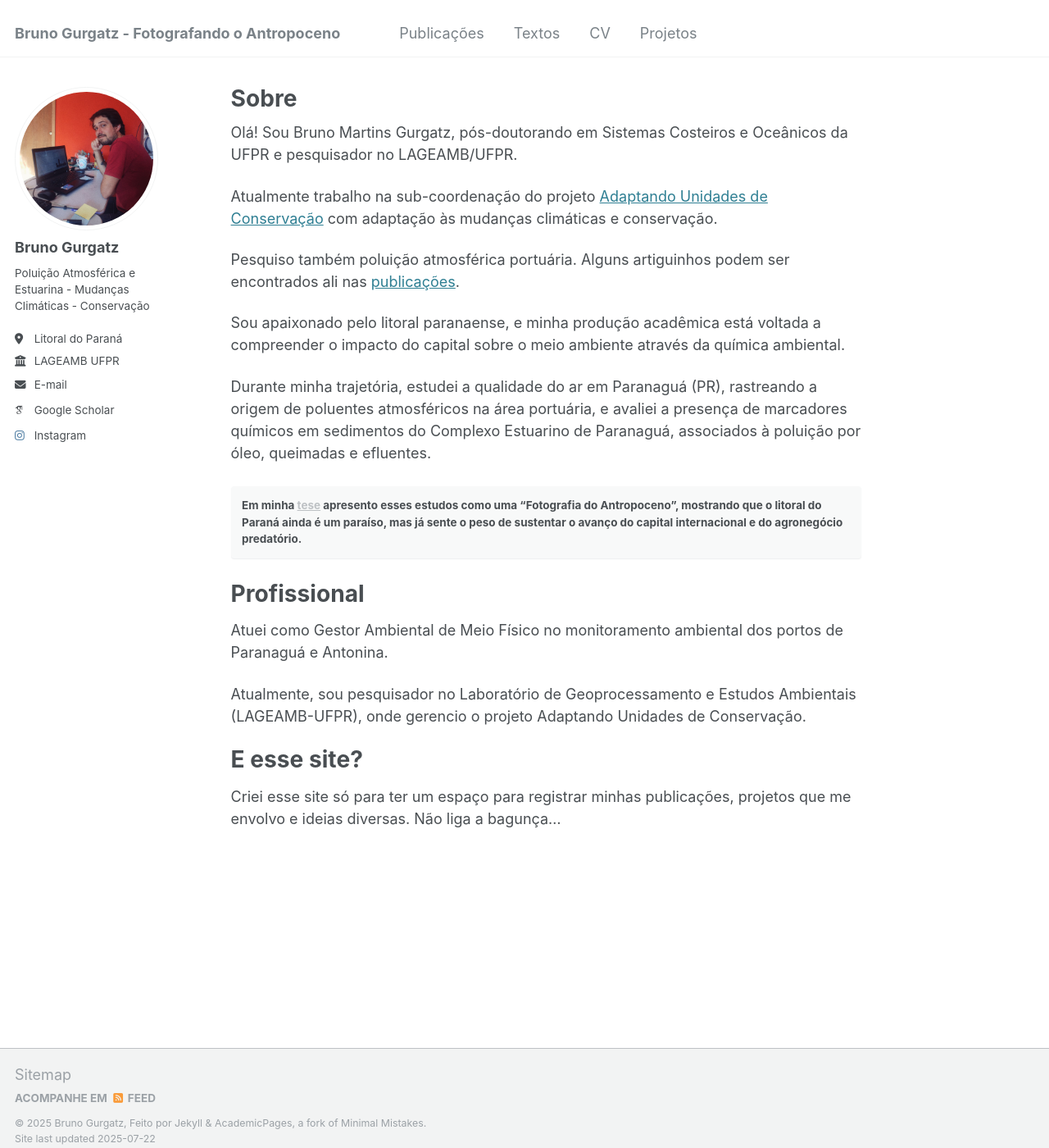
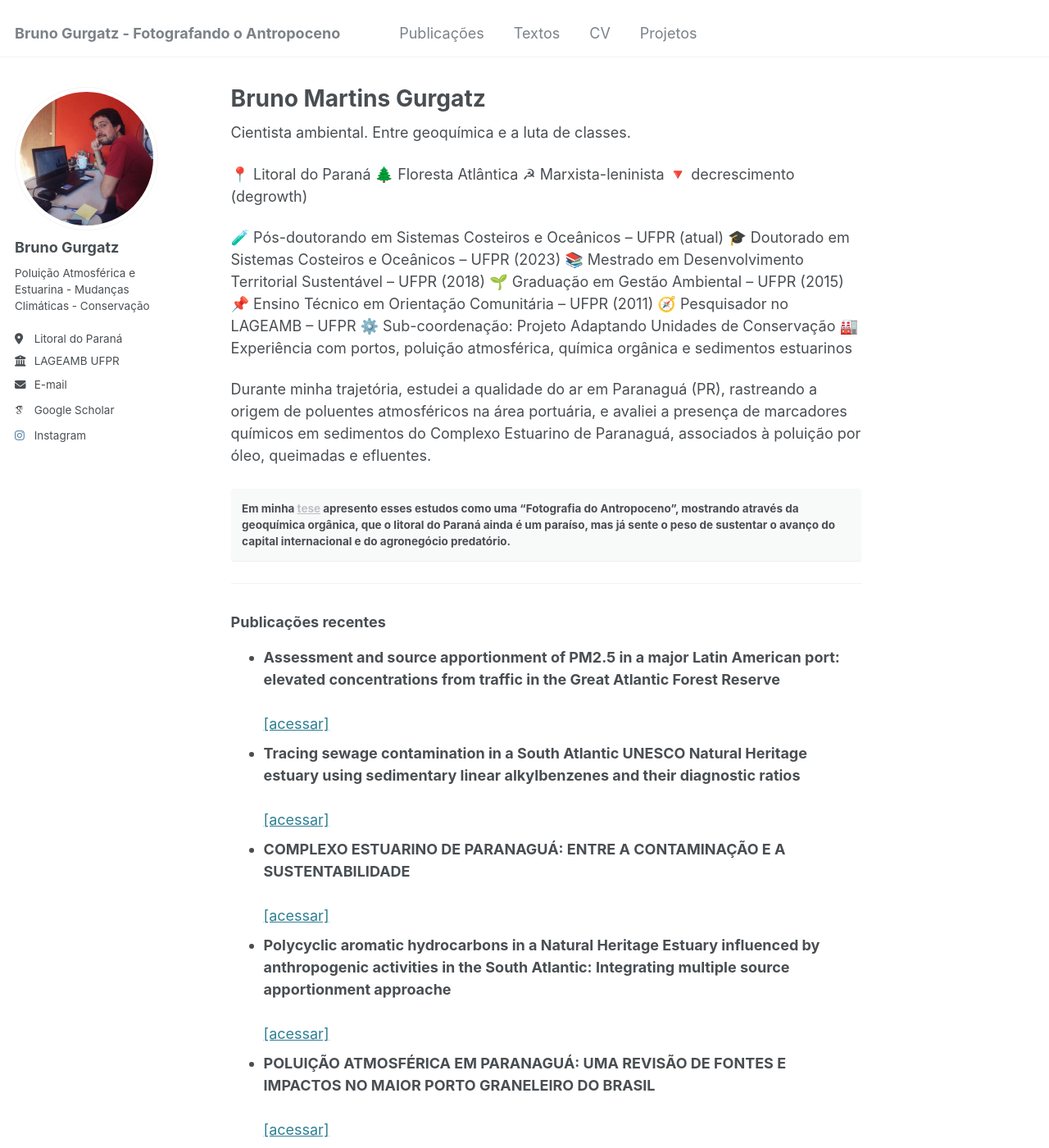
Before and after one commit to brunogurgatz/brunogurgatz.github.io, a Jekyll site: the page built from _pages/about.md, in a window 1280 px wide and 1400 px high. Shown: the whole window at 82% size. Built offline with Jekyll 4.4.1, drawn with Linux system fonts in a browser that asks for light colours; some web fonts are replaced; some of the changed text lies outside the part shown.

Commit message:
Update about.md

```diff
--- a/_pages/about.md
+++ b/_pages/about.md
@@ -1,32 +1,59 @@
 ---
 permalink: /
-title: "Sobre"
+title: "Bruno Martins Gurgatz"
 author_profile: true
 redirect_from:
   - /about/
   - /about.html
 ---
 
-Olá! Sou Bruno Martins Gurgatz, pós-doutorando em Sistemas Costeiros e Oceânicos da UFPR e pesquisador no LAGEAMB/UFPR.
 
-Atualmente trabalho na sub-coordenação do projeto [Adaptando Unidades de Conservação](https://lageamb.ufpr.br/elementor-14562/) com adaptação às mudanças climáticas e conservação.
+Cientista ambiental. Entre geoquímica e a luta de classes.
 
-Pesquiso também poluição atmosférica portuária. Alguns artiguinhos podem ser encontrados ali nas [publicações](/publications).
+<span class="badge">📍 Litoral do Paraná</span>
+<span class="badge">🌲 Floresta Atlântica</span>
+<span class="badge">☭ Marxista-leninista</span>
+<span class="badge">🔻 decrescimento (degrowth)</span>
 
-Sou apaixonado pelo litoral paranaense, e minha produção acadêmica está voltada a compreender o impacto do capital sobre o meio ambiente através da química ambiental.
+<span class="badge">🧪 Pós-doutorando em Sistemas Costeiros e Oceânicos – UFPR (atual)</span>
+<span class="badge">🎓 Doutorado em Sistemas Costeiros e Oceânicos – UFPR (2023)</span>
+<span class="badge">📚 Mestrado em Desenvolvimento Territorial Sustentável – UFPR (2018)</span>
+<span class="badge">🌱 Graduação em Gestão Ambiental – UFPR (2015)</span>
+<span class="badge">📌 Ensino Técnico em Orientação Comunitária – UFPR (2011)</span>
+<span class="badge">🧭 Pesquisador no LAGEAMB – UFPR</span>
+<span class="badge">⚙️ Sub-coordenação: Projeto Adaptando Unidades de Conservação</span>
+<span class="badge">🏭 Experiência com portos, poluição atmosférica, química orgânica e sedimentos estuarinos</span>
+
+
 
 Durante minha trajetória, estudei a qualidade do ar em Paranaguá (PR), rastreando a origem de poluentes atmosféricos na área portuária, e avaliei a presença de marcadores químicos em sedimentos do Complexo Estuarino de Paranaguá, associados à poluição por óleo, queimadas e efluentes.
 
-**Em minha [tese](https://acervodigital.ufpr.br/xmlui/handle/1884/86567) apresento esses estudos como uma "Fotografia do Antropoceno", mostrando que o litoral do Paraná ainda é um paraíso, mas já sente o peso de sustentar o avanço do capital internacional e do agronegócio predatório.**
+**Em minha [tese](https://acervodigital.ufpr.br/xmlui/handle/1884/86567) apresento esses estudos como uma "Fotografia do Antropoceno", mostrando através da geoquímica orgânica, que o litoral do Paraná ainda é um paraíso, mas já sente o peso de sustentar o avanço do capital internacional e do agronegócio predatório.**
 {: .notice}
+
+
+---
+
+### Publicações recentes
+
+{% assign recent_pubs = site.publications | sort: 'date' | reverse | slice: 0, 5 %}
+<ul>
+  {% for pub in recent_pubs %}
+    <li>
+      <strong>{{ pub.title }}</strong><br>
+      <em>{{ pub.authors }}</em><br>
+      <a href="{{ pub.url | relative_url }}">[acessar]</a>
+    </li>
+  {% endfor %}
+</ul>
+
+<p><a href="{{ '/publications/' | relative_url }}">→ Ver todas as publicações</a></p>
+
+---
 
 
 Profissional
 ======
 Atuei como Gestor Ambiental de Meio Físico no monitoramento ambiental dos portos de Paranaguá e Antonina.
 
-Atualmente, sou pesquisador no Laboratório de Geoprocessamento e Estudos Ambientais (LAGEAMB-UFPR), onde gerencio o projeto Adaptando Unidades de Conservação.
-
-E esse site?
-======
-Criei esse site só para ter um espaço para registrar minhas publicações, projetos que me envolvo e ideias diversas. Não liga a bagunça...
+Atualmente pesquisador no Laboratório de Geoprocessamento e Estudos Ambientais (LAGEAMB-UFPR), na sub-coordenação do projeto Adaptando Unidades de Conservação.
```
